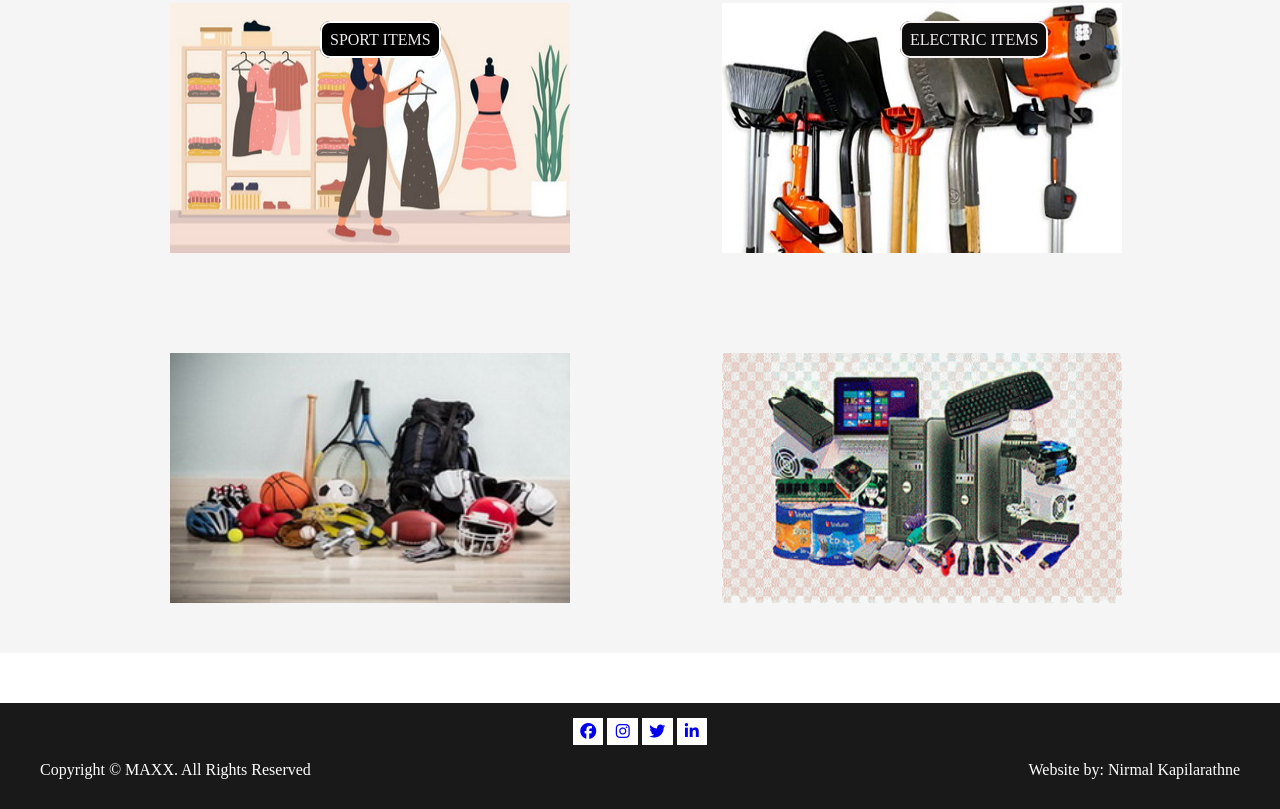
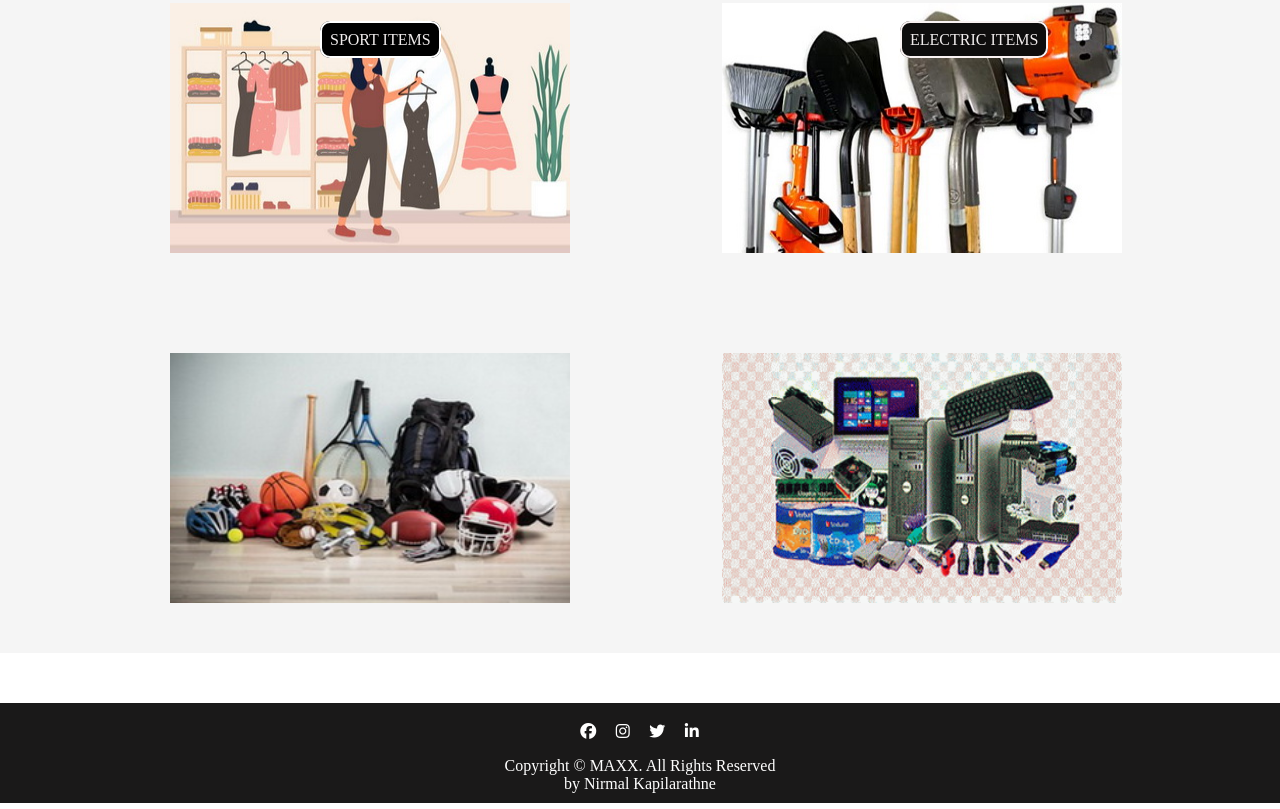
Before and after one commit to N-kapila/my-first-project-, a plain HTML site: page index.html in a window 1280 px wide. Shown: the part 1149-1958 px from the top of the page. Drawn offline with Linux system fonts and the light colour scheme.

Commit message:
redesign footer

```diff
--- a/index.html
+++ b/index.html
@@ -70,8 +70,8 @@
             </ul>
         </div>
         <div class="copyright">
-           <div class="left">Copyright &copy; MAXX. All Rights Reserved</div>
-            <div class="right">Website by: Nirmal Kapilarathne </div>
+           <div>Copyright &copy; MAXX. All Rights Reserved</div>
+            <div>by Nirmal Kapilarathne </div>
         </div>
 
    </div>
--- a/style.css
+++ b/style.css
@@ -9,7 +9,7 @@ a { text-decoration:none;}
 .top-bar{
 	position:fixed;
 	width:100%;
-	background: blue;
+	background: rgb(201, 196, 196);
 	}
 .clear { clear:both; }
 
@@ -166,14 +166,20 @@ a { text-decoration:none;}
 	padding-top: 20px;
 	text-align: center;
 	list-style:none;
+	background-color: none;
 }
 .social ul li {
 	padding: 5px;
 	display: inline;
-	background-color: white;
+	background-color:rgb(26, 25, 25);
+
 }
 .fa {
-	border-radius: 10px;
+
+	color: #ffff;
+}
+.social .fa :hover{
+	background-color: blue;
 }
 .left{
 	color: white;
@@ -187,3 +193,8 @@ a { text-decoration:none;}
 	margin: 20px;
 	margin-right: 40px;
 }
+.copyright{
+	color:white;
+	text-align: center;
+	padding-top: 1rem;
+}
```
